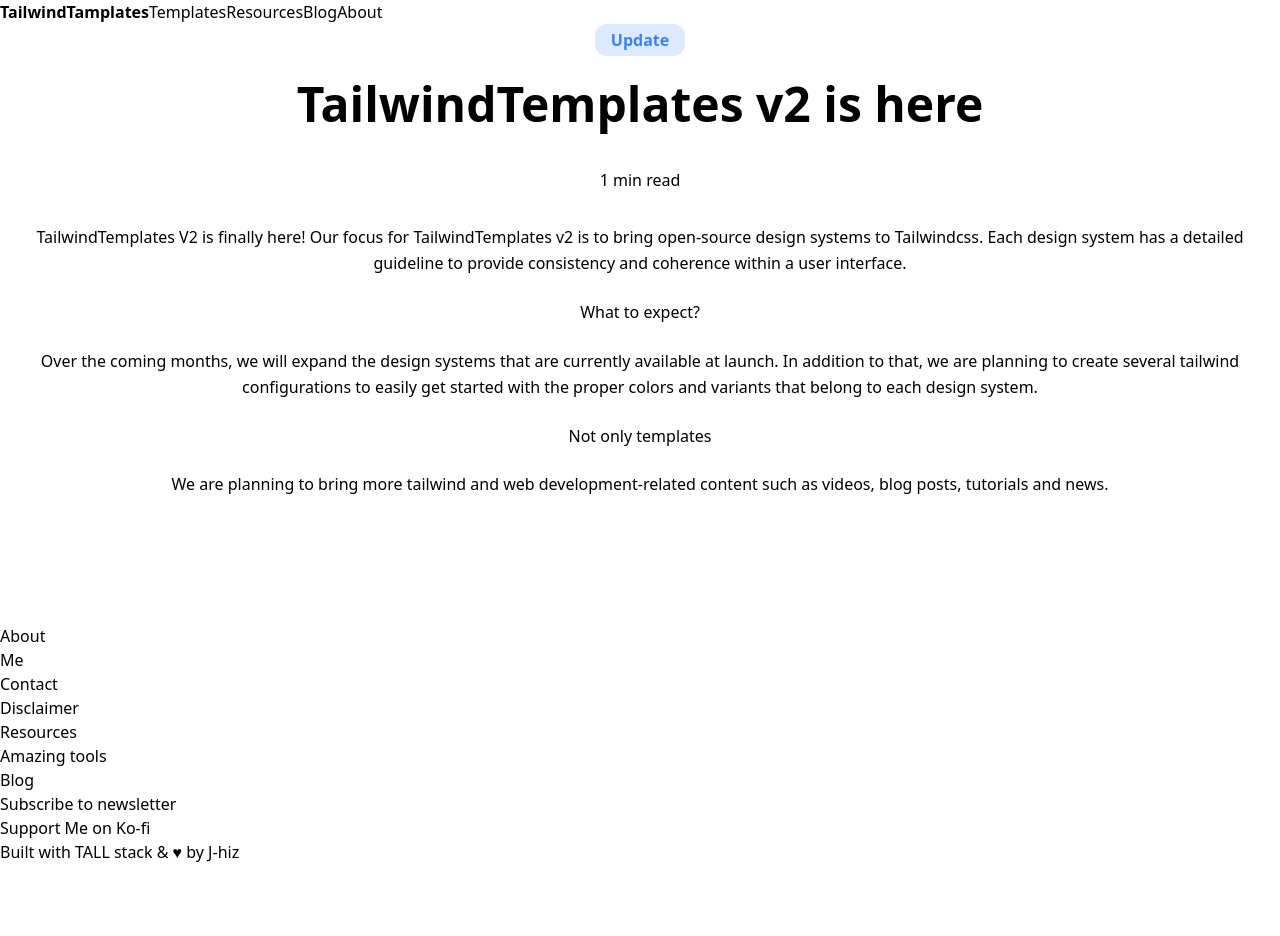
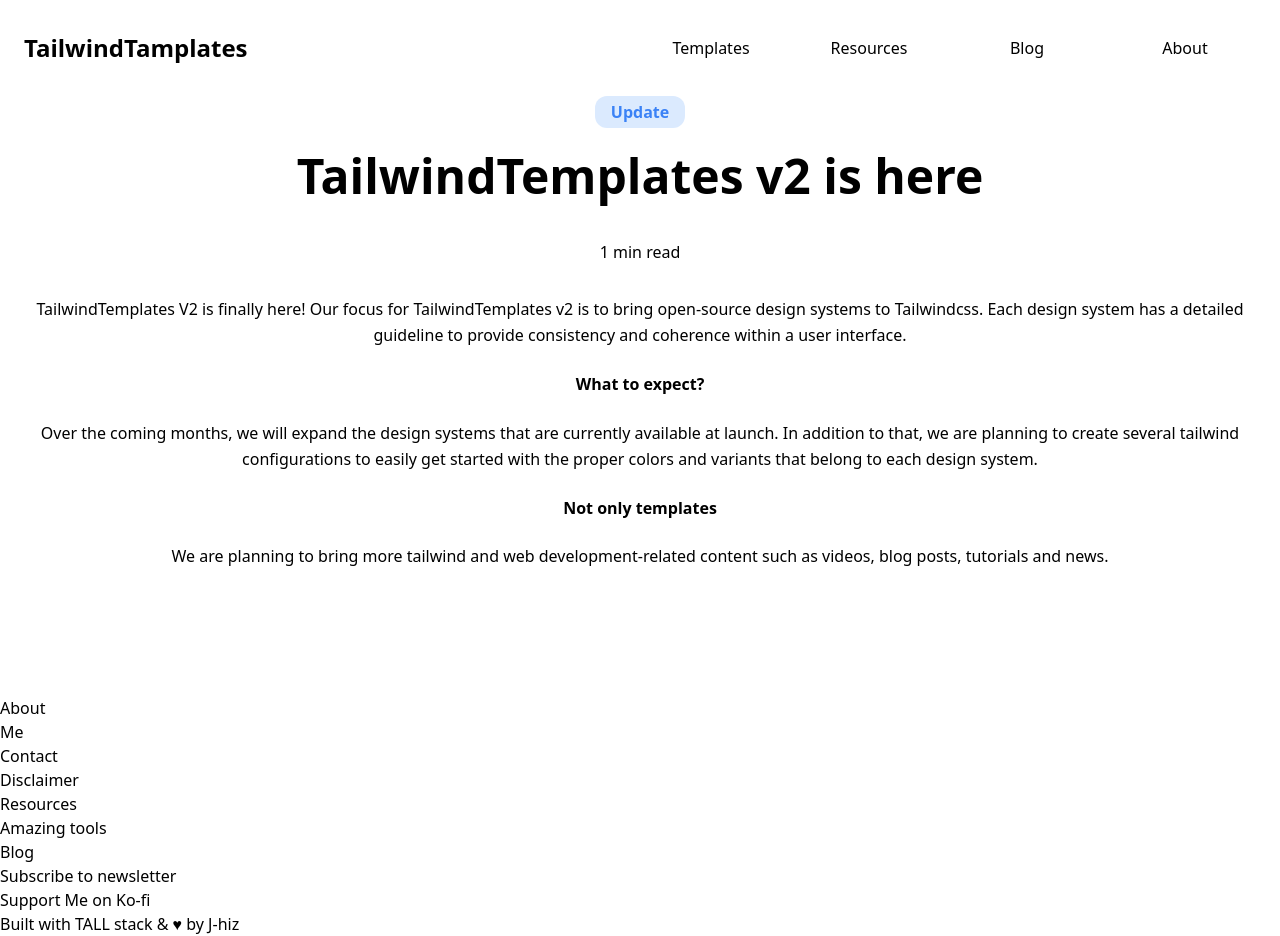
Before and after one commit to Masaya1208/trn_tailwindcss, a Next.js app in the folder my-app/: page / in a window 1280 px wide. Before the commit the page ends 864 px from the top, so only its background shows below. Built offline with nearby package versions, Linux system fonts and the light colour scheme.

Commit message:
ヘッダーを整列させました。

```diff
--- a/my-app/app/page.tsx
+++ b/my-app/app/page.tsx
@@ -8,12 +8,20 @@
 
         <body className="antialiased overflow-x-hidden">
           {/*ヘッダー*/}
-          <div className="flex ">
-            <h1 className="text-ui-secondary font-bold sm:block">TailwindTamplates</h1>
-            <h1>Templates</h1>
-            <h1>Resources</h1>
-            <h1>Blog</h1>
-            <h1>About</h1>
+          <div className="container mx-auto px-6">
+            <nav className="flex items-center justify-between py-8 px-4 sm:px-0">
+              <a className="w-1/4 text-primary font-bold text-2xl flex items-center space-x-2">
+                <h1 className="text-ui-secondary font-bold sm:block">TailwindTamplates</h1>
+              </a>
+              <div className="w-2/4 hidden lg:block">
+                <ul className="grid grid-cols-4 gap-4 text-center text-ui-primary">
+                  <h1 className="hover:opacity-75">Templates</h1>
+                  <h1 className="hover:opacity-75">Resources</h1>
+                  <h1 className="hover:opacity-75">Blog</h1>
+                  <h1 className="hover:opacity-75">About</h1>
+                </ul>
+              </div>
+            </nav>
           </div>
           {/*メイン*/}
           <div className="text-center">
@@ -34,7 +42,7 @@
                   TailwindTemplates V2 is finally here! Our focus for TailwindTemplates v2 is to bring open-source design systems to Tailwindcss. Each design system has a detailed guideline to provide consistency and coherence within a user interface.</p>
                 </div>
                 <div className="header-brock">
-                  <h3 className="mb-6">
+                  <h3 className="mb-6 font-bold">
                   What to expect?</h3>
                 </div>
                 <div className="paragraph-block">
@@ -42,7 +50,7 @@
                   Over the coming months, we will expand the design systems that are currently available at launch. In addition to that, we are planning to create several tailwind configurations to easily get started with the proper colors and variants that belong to each design system. </p>
                 </div>
                 <div className="header-brock">
-                  <h3 className="mb-6">
+                  <h3 className="mb-6 font-bold">
                   Not only templates</h3>
                 </div>
                 <div className="paragraph-brock">
```
